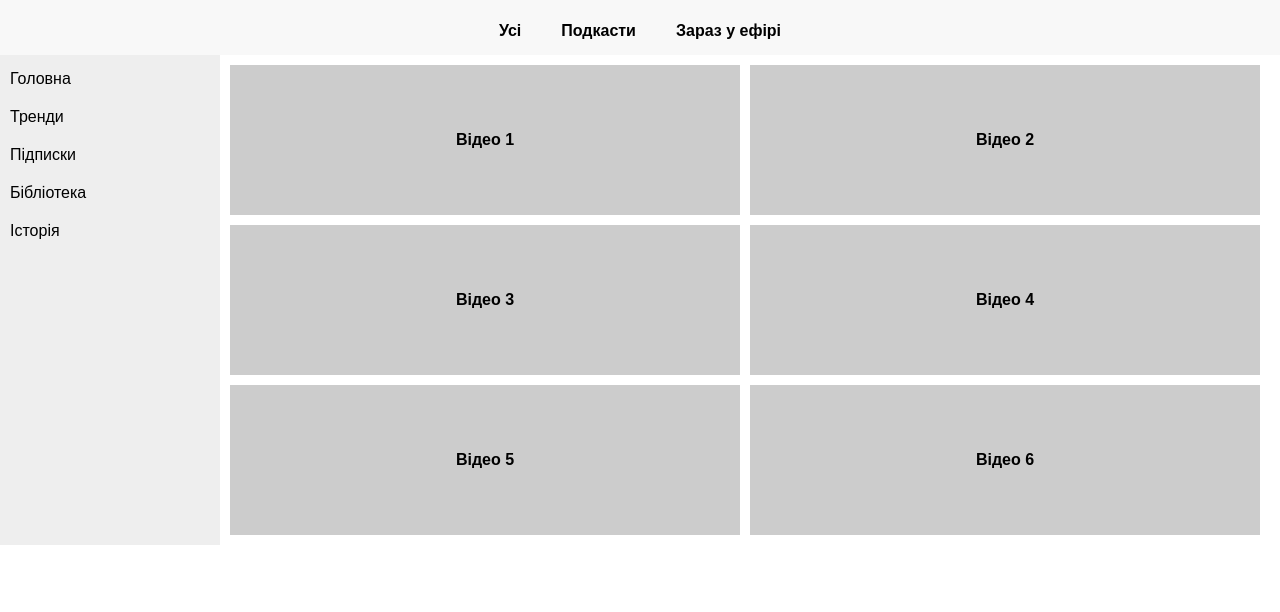
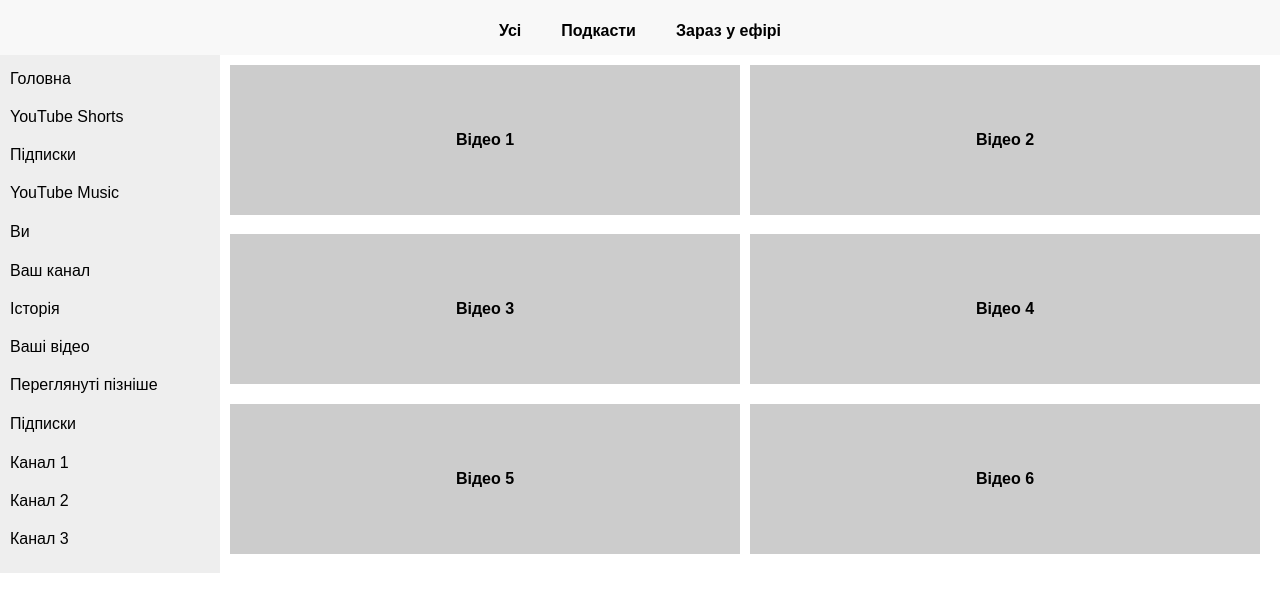
Before and after one commit to Violetta01p/web_pz3, a plain HTML site: page index.html in a window 1280 px wide. Shown: the part 42-654 px from the top of the page. Drawn offline with Linux system fonts and the light colour scheme.

Commit message:
Update index.html

```diff
--- a/index.html
+++ b/index.html
@@ -21,15 +21,34 @@
 
     <main class="main">
        <aside class="sidebar">
+    <div class="sidebar-section">
         <ul>
             <li><a href="#" class="menu-link">Головна</a></li>
-                <li><a href="#" class="menu-link">Тренди</a></li>
+            <li><a href="#" class="menu-link">YouTube Shorts</a></li>
             <li><a href="#" class="menu-link">Підписки</a></li>
-                <li><a href="#" class="menu-link">Бібліотека</a></li>
+            <li><a href="#" class="menu-link">YouTube Music</a></li>
+        </ul>
+    </div>
+
+    <div class="sidebar-section">
+        <p class="section-title">Ви</p>
+        <ul>
+            <li><a href="#" class="menu-link">Ваш канал</a></li>
             <li><a href="#" class="menu-link">Історія</a></li>
+            <li><a href="#" class="menu-link">Ваші відео</a></li>
+            <li><a href="#" class="menu-link">Переглянуті пізніше</a></li>
         </ul>
+    </div>
+
+    <div class="sidebar-section">
+        <p class="section-title">Підписки</p>
+        <ul>
+            <li><a href="#" class="menu-link">Канал 1</a></li>
+            <li><a href="#" class="menu-link">Канал 2</a></li>
+            <li><a href="#" class="menu-link">Канал 3</a></li>
+        </ul>
+    </div>
 </aside>
-
         <section class="videos">
             <div class="video">Відео 1</div>
             <div class="video">Відео 2</div>
```
Lines whose indentation alone changed are shown as unchanged.
